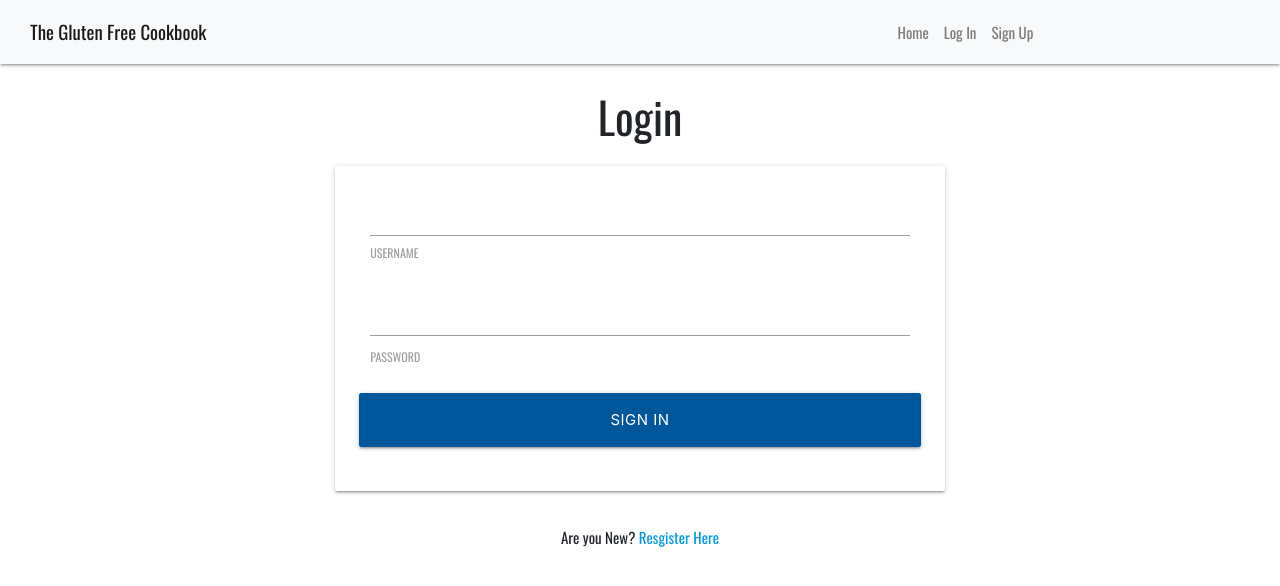
After one commit to aprilha3097/The-Gluten-Free-Blog, a Flask app: page /login in a window 1280 px wide. The commit adds this page. Shown: the top 586 px of the page. Run offline with Flask 2, Linux system fonts and the light colour scheme; some libraries are stand-ins or nearby versions.

Commit message:
Add functionality for existing users to login to the account, however not all users are able to login even with correct passwords and usernames

```diff
--- a/app.py
+++ b/app.py
@@ -4,7 +4,7 @@ from flask import (
     redirect, request, session, url_for)
 from flask_pymongo import PyMongo
 from bson.objectid import ObjectId
-from werkzeug.security import generate_password_hash
+from werkzeug.security import generate_password_hash, check_password_hash
 if os.path.exists("env.py"):
     import env
 
@@ -51,6 +51,30 @@ def register():
     return render_template("register.html")
 
 
+@app.route("/login", methods=["GET", "POST"])
+def login():
+    if request.method == "POST":
+        existing_user = mongo.db.users.find_one(
+            {"username": request.form.get("username").lower()})
+        if existing_user:
+            if check_password_hash(
+                existing_user["password"], request.form.get("password")):
+                session["user"] = request.form.get("username").lower()
+                flash("Welcome back, {}".format(
+                    request.form.get("username")))
+                return redirect(url_for("index", username=session["user"]))
+            else:
+                # invalid password match
+                flash("Incorrect Username and/or Password")
+                return redirect(url_for("login"))
+
+        else:
+            # username dosen't exist
+            flash("Incorrect Username and/or Password")
+            return redirect(url_for("login"))
+    return render_template("login.html")
+
+
 if __name__ == "__main__":
     app.run(host=os.environ.get("IP"),
             port=int(os.environ.get("PORT")),
--- a/templates/base.html
+++ b/templates/base.html
@@ -26,7 +26,7 @@
 			<div class="collapse navbar-collapse" id="navbarNavAltMarkup">
 				<div class="navbar-nav">
 					<a class="nav-link" href="{{ url_for('index') }}">Home</a>
-					<a class="nav-link" href="#">Log In</a>
+					<a class="nav-link" href="{{ url_for('login') }}">Log In</a>
 					<a class="nav-link" href="{{ url_for('register') }}">Sign Up</a>
 				</div>
 			</div>
--- /dev/null
+++ b/templates/login.html
@@ -0,0 +1,39 @@
+{% extends  "base.html" %}
+{% block content %}
+
+<h3 class="center-align">Login</h3>
+
+<!-- User Registration Form -->
+<div class="row justify-content-md-center">
+	<form class="col-sm-6" method="POST" action="{{ url_for('login') }}">
+		<div class="card-panel">
+        <!-- username -->
+			<div class="row">
+				<div class="col s12 input-group">
+					<input id="username" name="username" type="text" class="validate" required>
+					<label for="username" class="form-label">USERNAME</label>
+				</div>
+			</div>
+            <!-- password -->
+			<div class="row">
+				<div class="col s12">
+					<input id="password" name="password" type="password" class="validate visually-hidden" required>
+					<label for="password">PASSWORD</label>
+				</div>
+			</div>
+            <!-- Login Button  -->
+            <div class="row">
+                <button class="submit col s12 btn-large light-blue darken-4 text-shadow">Sign In</button>
+            </div>
+		</div>
+	</form>
+</div>
+
+<!-- Redirect users that already have an account to the log in page -->
+<div class="row justify-content-md-center">
+    <div class="col-sm-6">
+        <p class="center-align">Are you New? <a href="#">Resgister Here</a></p>
+    </div>
+</div>
+
+{% endblock %}
```
